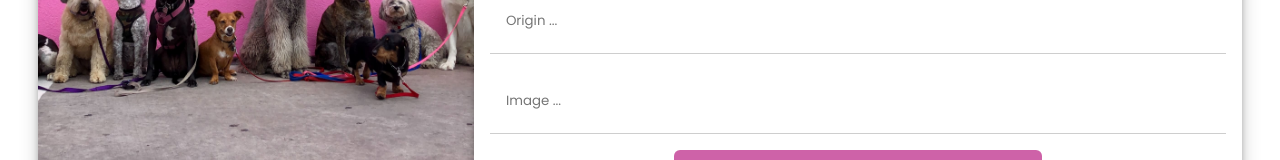
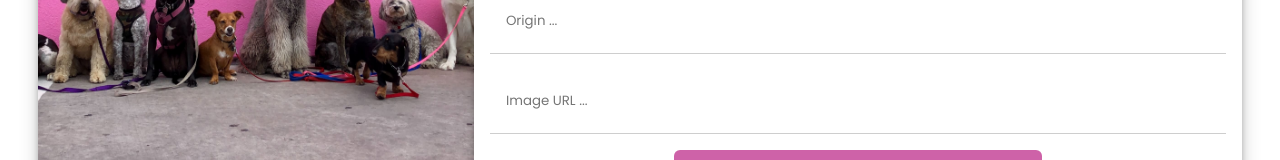
Before and after one commit to Manu-Andaluz/PI-Dogs, a React (Create React App) app in the folder client/: page /createBread in a window 1280 px wide. Shown: the part 543-703 px from the top of the page. Built offline with nearby package versions, Linux system fonts and the light colour scheme; no server answers.

Commit message:
changing the placeholder in the image input

```diff
--- a/client/src/components/CreateBreed/CreateBreed.jsx
+++ b/client/src/components/CreateBreed/CreateBreed.jsx
@@ -167,7 +167,7 @@ export default function CreateBreed() {
           />
           <input
             type="text"
-            placeholder="Image ..."
+            placeholder="Image URL ..."
             name="image"
             value={input.value}
             onChange={handleChange}
```
